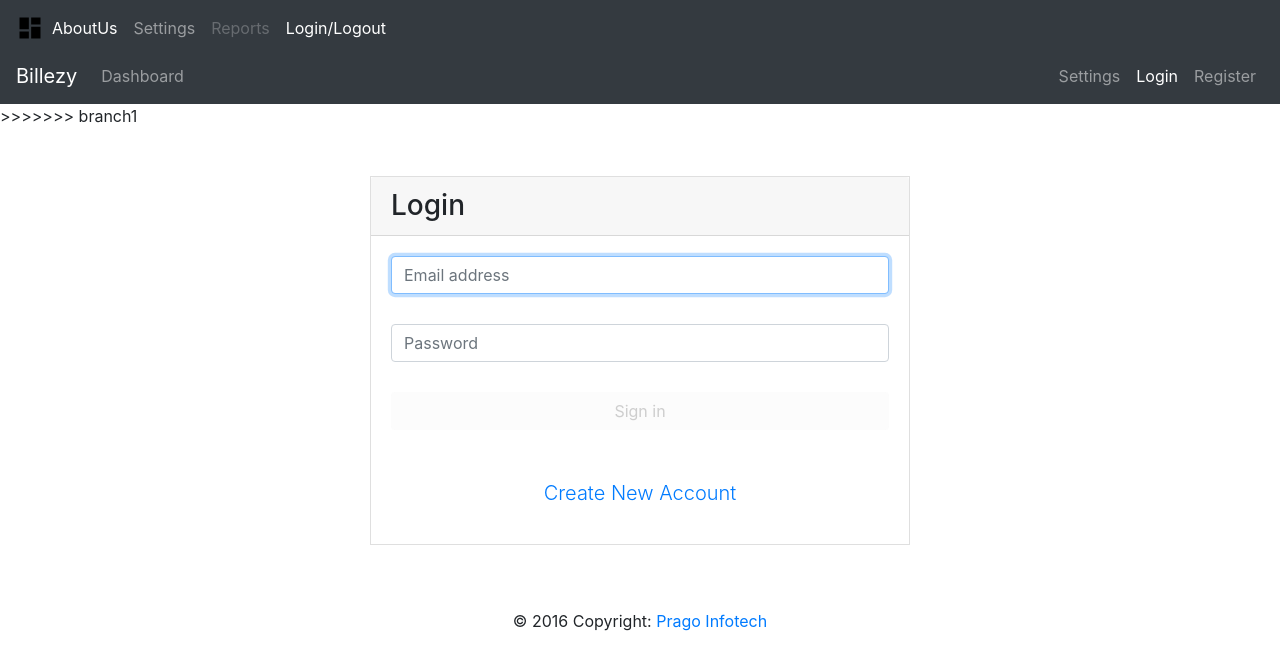
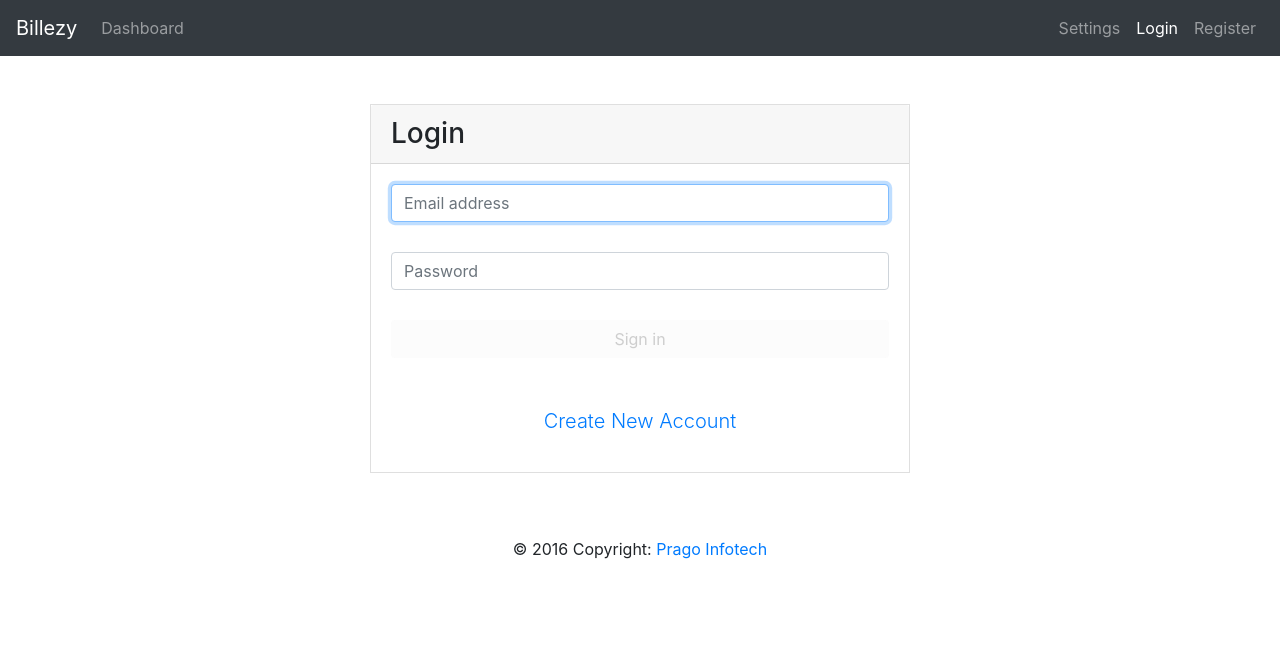
Before and after one commit to parshu1216/billezy, an Angular app in the folder client/: page /login in a window 1280 px wide. Shown: the top 670 px of the page. Built offline with nearby package versions, Linux system fonts and the light colour scheme.

Commit message:
header changed

```diff
--- a/client/src/app/header/header.component.html
+++ b/client/src/app/header/header.component.html
@@ -1,36 +1,3 @@
-<<<<<<< HEAD
-<header>
-  <!-- Fixed navbar -->
-  <nav class="navbar navbar-expand-md navbar-dark fixed-top bg-dark">
-    <!--<a class="navbar-brand" href="#">Fixed navbar</a>-->
-    <img src="../../assets/icons/dashboard-black.svg" alt="" width="28" height="28">
-    <button class="navbar-toggler" type="button" data-toggle="collapse" data-target="#navbarCollapse" aria-controls="navbarCollapse" aria-expanded="false" aria-label="Toggle navigation">
-      <span class="navbar-toggler-icon"></span>
-    </button>
-    <div class="collapse navbar-collapse" id="navbarCollapse">
-      <ul class="navbar-nav mr-auto">
-        <li class="nav-item active">
-          <a class="nav-link" routerLink="/aboutus">AboutUs</a>
-        </li>
-        <li class="nav-item">
-          <a class="nav-link" routerLink="/settings">Settings</a>
-        </li>
-        <li class="nav-item">
-          <a class="nav-link disabled" routerLink="/reports">Reports</a>
-        </li>
-        <li class="nav-item">
-            <a class="nav-link active" routerLink="/settings">Login/Logout</a>
-          </li>
-      </ul>
-      <!--
-      <form class="form-inline mt-2 mt-md-0">
-        <input class="form-control mr-sm-2" type="text" placeholder="Search" aria-label="Search">
-        <button class="btn btn-outline-success my-2 my-sm-0" type="submit">Search</button>
-      </form>-->
-    </div>
-  </nav>
-</header>
-=======
 <nav class="navbar navbar-expand-lg navbar-dark bg-dark">
   <a class="navbar-brand" href="#">Billezy</a>
   <button class="navbar-toggler" type="button" data-toggle="collapse" data-target="#navbarSupportedContent" aria-controls="navbarSupportedContent" aria-expanded="false" aria-label="Toggle navigation">
@@ -59,4 +26,3 @@
     </ul>
   </div>
 </nav>
->>>>>>> branch1
```
